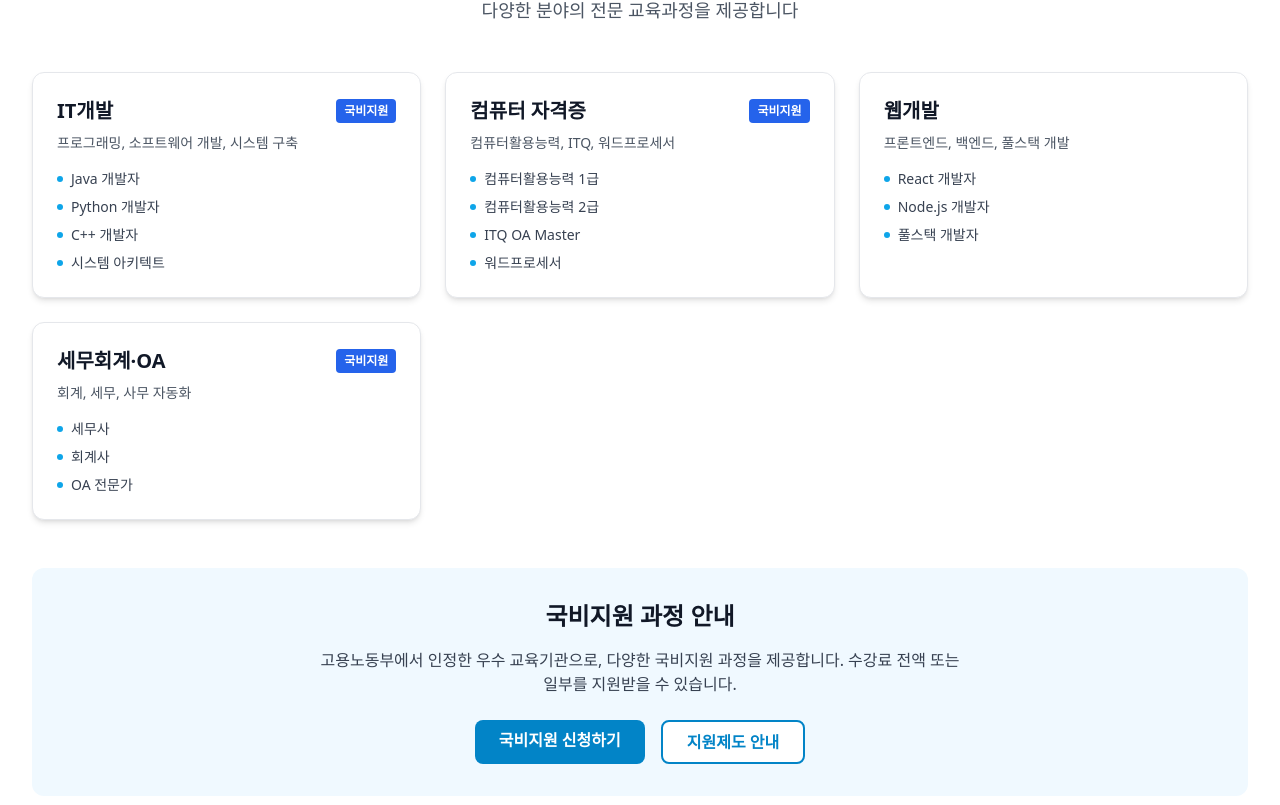
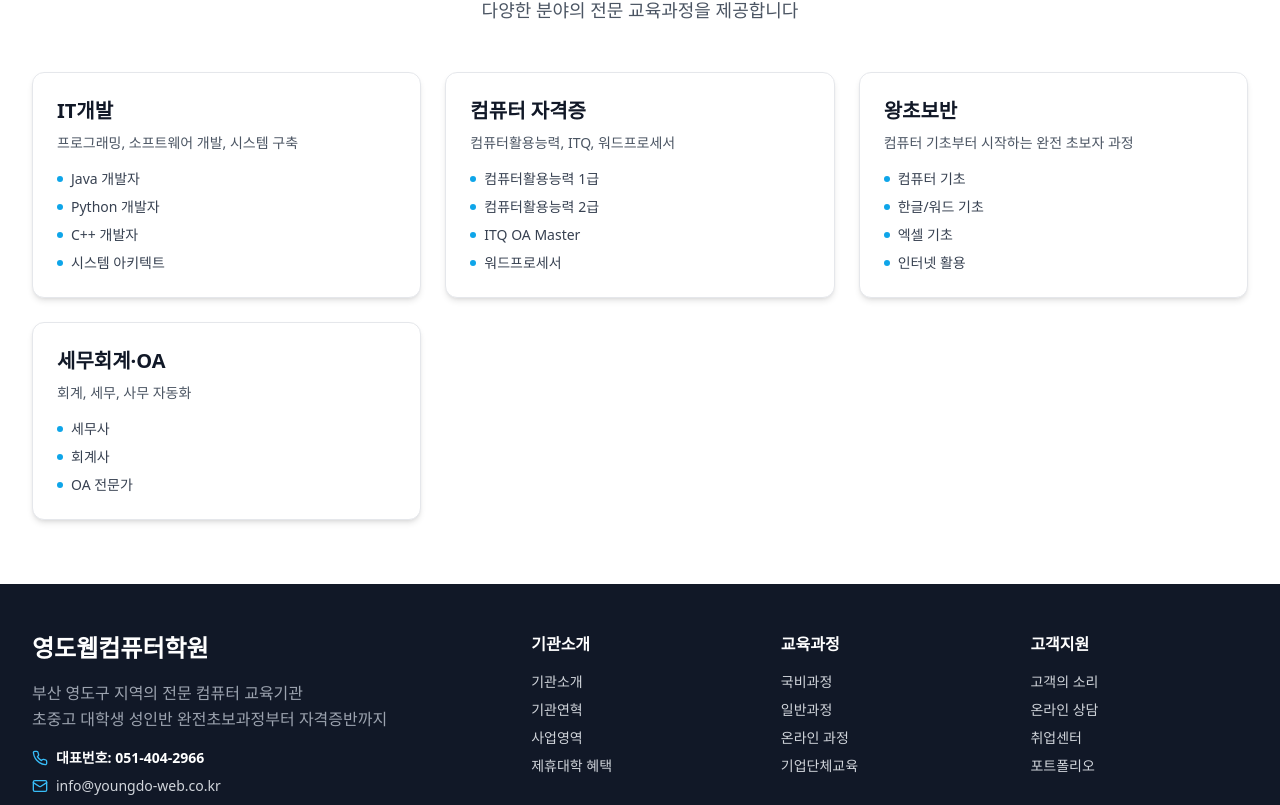
Before and after one commit to SUE960/computer_class, a React (Vite) app: page / in a window 1280 px wide. Shown: the part 2510-3315 px from the top of the page. Built offline with nearby package versions, Linux system fonts and the light colour scheme.

Commit message:
수정: 국비지원 배지 제거 및 웹개발을 왕초보반으로 변경

```diff
--- a/src/components/Courses.tsx
+++ b/src/components/Courses.tsx
@@ -4,25 +4,21 @@ const Courses = () => {
       title: 'IT개발',
       description: '프로그래밍, 소프트웨어 개발, 시스템 구축',
       courses: ['Java 개발자', 'Python 개발자', 'C++ 개발자', '시스템 아키텍트'],
-      hasNationalSupport: true,
     },
     {
       title: '컴퓨터 자격증',
       description: '컴퓨터활용능력, ITQ, 워드프로세서',
       courses: ['컴퓨터활용능력 1급', '컴퓨터활용능력 2급', 'ITQ OA Master', '워드프로세서'],
-      hasNationalSupport: true,
     },
     {
-      title: '웹개발',
-      description: '프론트엔드, 백엔드, 풀스택 개발',
-      courses: ['React 개발자', 'Node.js 개발자', '풀스택 개발자'],
-      hasNationalSupport: false,
+      title: '왕초보반',
+      description: '컴퓨터 기초부터 시작하는 완전 초보자 과정',
+      courses: ['컴퓨터 기초', '한글/워드 기초', '엑셀 기초', '인터넷 활용'],
     },
     {
       title: '세무회계·OA',
       description: '회계, 세무, 사무 자동화',
       courses: ['세무사', '회계사', 'OA 전문가'],
-      hasNationalSupport: true,
     },
   ]
 
@@ -47,15 +43,10 @@ const Courses = () => {
               >
                 {/* 콘텐츠 */}
                 <div className="p-6">
-                  <div className="flex items-center justify-between mb-2">
+                  <div className="mb-2">
                     <h3 className="text-xl font-bold text-gray-900">
                       {category.title}
                     </h3>
-                    {category.hasNationalSupport && (
-                      <span className="bg-blue-600 text-white text-xs font-semibold px-2 py-1 rounded">
-                        국비지원
-                      </span>
-                    )}
                   </div>
                   <p className="text-gray-600 mb-4 text-sm">
                     {category.description}
@@ -79,24 +70,6 @@ const Courses = () => {
           })}
         </div>
 
-        {/* 국비지원 안내 */}
-        <div className="mt-12 bg-primary-50 rounded-xl p-8 text-center">
-          <h3 className="text-2xl font-bold text-gray-900 mb-4">
-            국비지원 과정 안내
-          </h3>
-          <p className="text-gray-700 mb-6 max-w-2xl mx-auto">
-            고용노동부에서 인정한 우수 교육기관으로, 다양한 국비지원 과정을 제공합니다.
-            수강료 전액 또는 일부를 지원받을 수 있습니다.
-          </p>
-          <div className="flex flex-col sm:flex-row gap-4 justify-center">
-            <a href="#" className="btn-primary">
-              국비지원 신청하기
-            </a>
-            <a href="#" className="btn-secondary">
-              지원제도 안내
-            </a>
-          </div>
-        </div>
       </div>
     </section>
   )
```
Also changed, not shown: public/._logo_vertical.jpeg.
